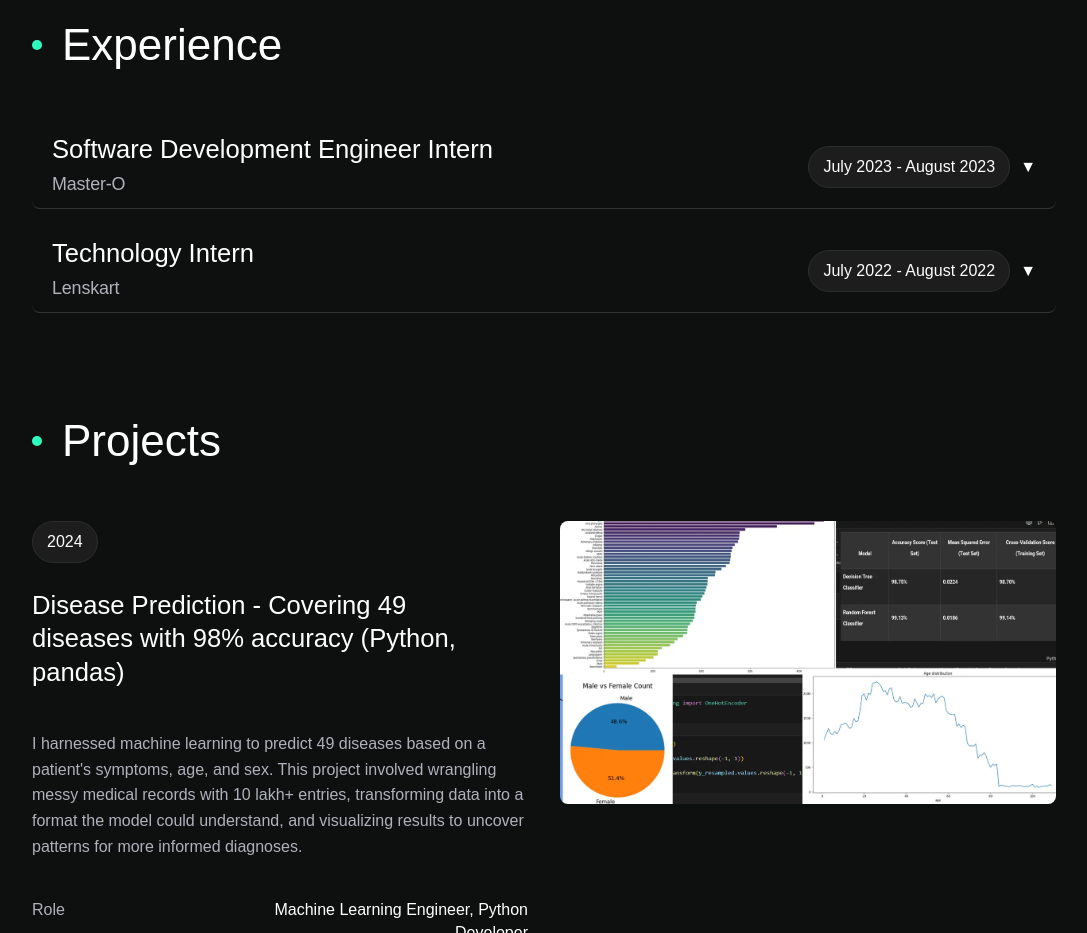
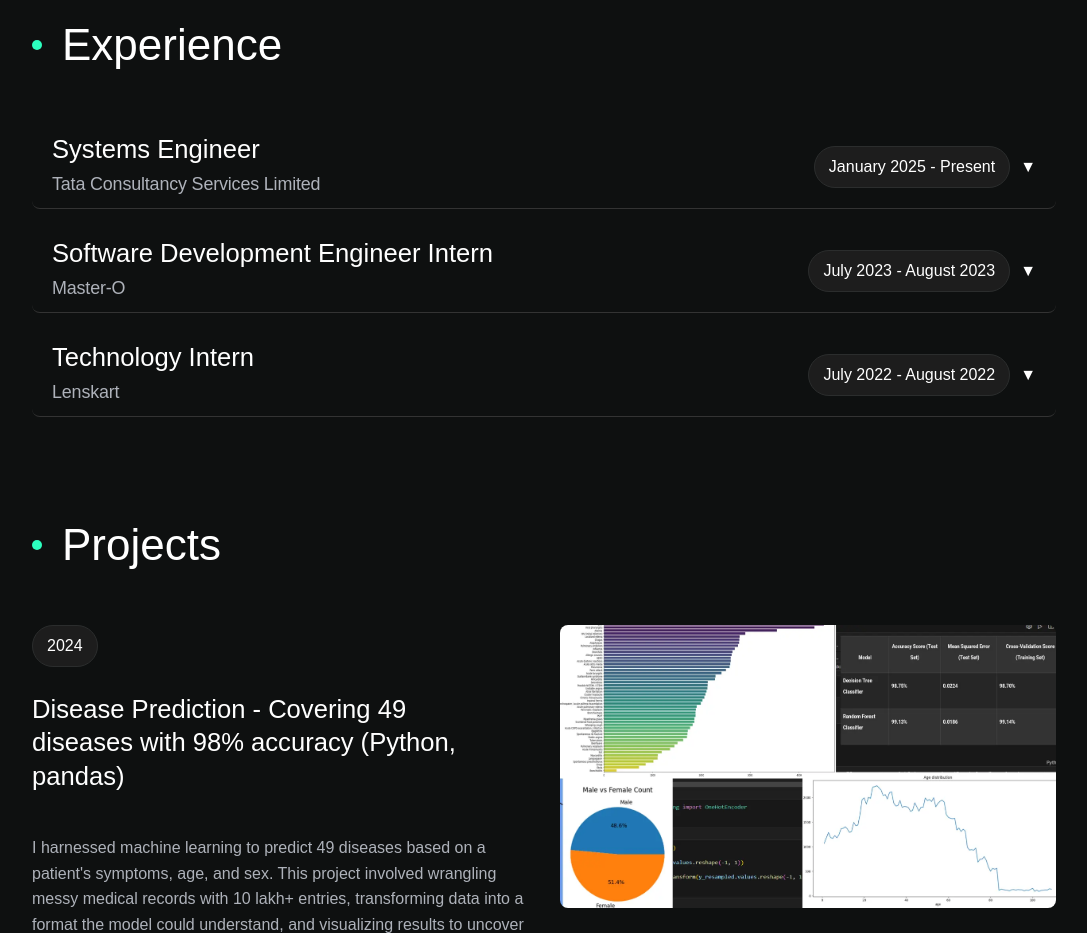
Before and after one commit to antil-samarth/portfolio, a Vue app: page / in a window 1280 px wide. Shown: the part 1060-1993 px from the top of the page, without its empty margins (96-1183 px from the left). Built offline with nearby package versions, Linux system fonts and the light colour scheme.

Commit message:
Update data.js

```diff
--- a/src/content/data.js
+++ b/src/content/data.js
@@ -65,6 +65,15 @@
 
 
     "experience": [
+        {
+            "role": "Systems Engineer",
+            "company": "Tata Consultancy Services Limited",
+            "duration": "January 2025 - Present",
+            "responsibilities": [
+                "Python, Flask, MongoDB, MySQL",
+            ],
+            "isOpen": false
+        },
         {
             "role": "Software Development Engineer Intern",
             "company": "Master-O",
```
